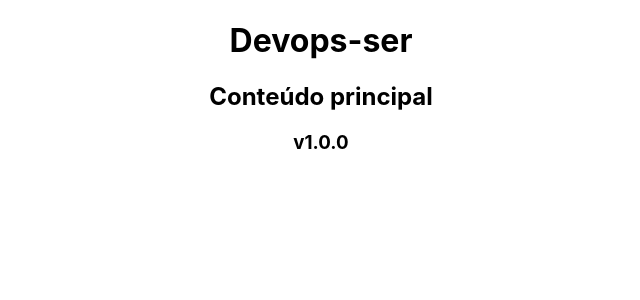
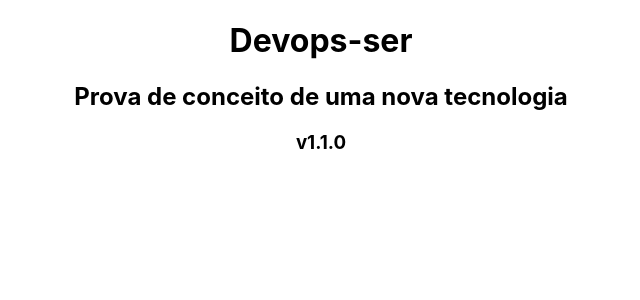
Before and after one commit to sgcouto/devops-ser, a React (Create React App) app in the folder frontend/: page / in a window 1280 px wide. Shown: the top 300 px of the page, without its empty margins (319-959 px from the left). Built offline with nearby package versions, Linux system fonts and the light colour scheme.

Commit message:
Alteração Nova tecnologia

```diff
--- a/frontend/src/App.js
+++ b/frontend/src/App.js
@@ -4,8 +4,8 @@
   return (
     <div className="App">
       <h1> Devops-ser </h1>
-      <h2> Conteúdo principal</h2>
-      <h3> v1.0.0 </h3>
+      <h2> Prova de conceito de uma nova tecnologia</h2>
+      <h3> v1.1.0 </h3>
     </div>
   );
 }
```
